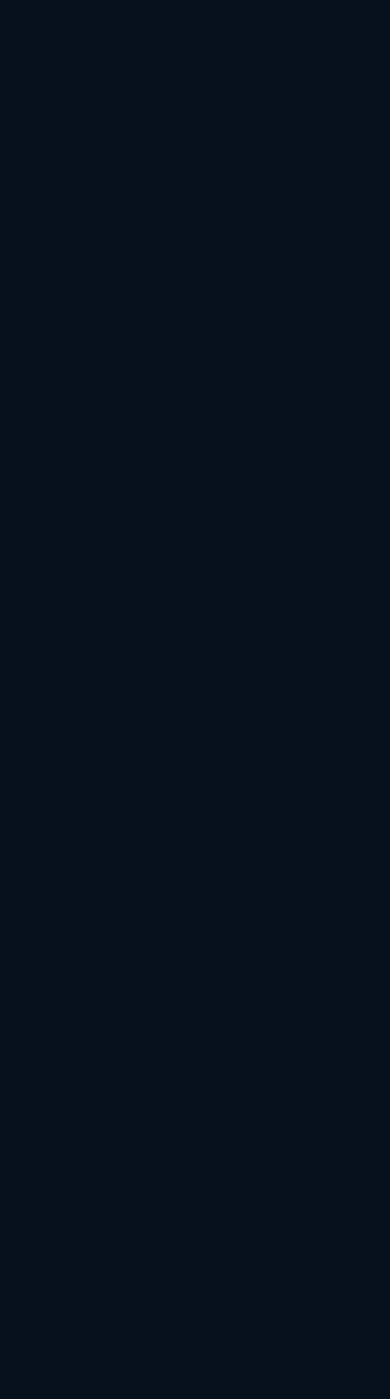
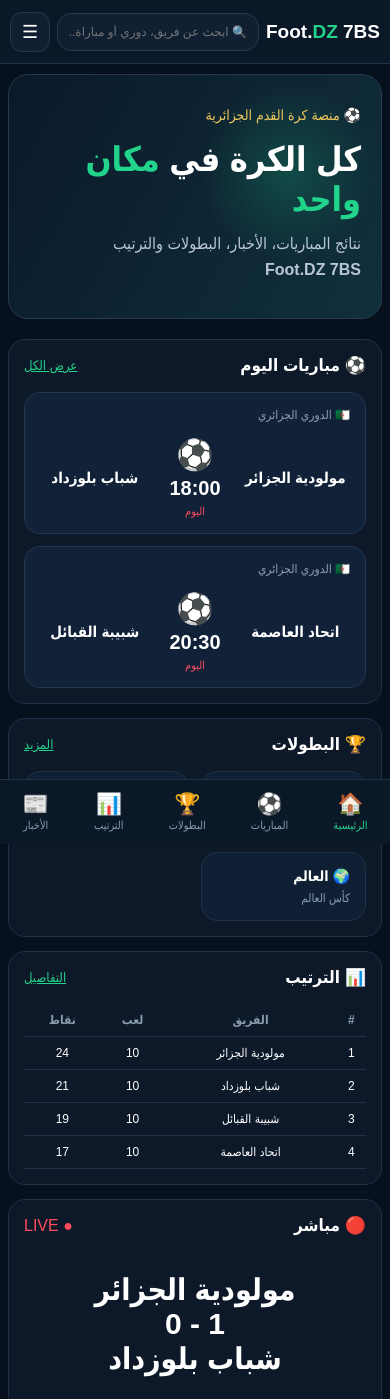
Before and after one commit to footbooldz7bs-byte/Footdz-7bs, a website: page public/index.html in a window 390 px wide. Shown: the top 1399 px of the page. Before the commit the page ends 844 px from the top, so only its background shows below. Drawn offline with Linux system fonts and the light colour scheme.

Commit message:
Refactor HTML and CSS for layout improvements
Adjusted CSS styles for better layout and responsiveness. Updated HTML structure for improved semantics and accessibility.

```diff
--- a/public/index.html
+++ b/public/index.html
@@ -1,3 +1,4 @@
+
 <!DOCTYPE html>
 <html lang="ar" dir="rtl">
 <head>
@@ -7,12 +8,14 @@
 
 <style>
 *{box-sizing:border-box}
+
 body{
 margin:0;
 font-family:Arial,Tahoma,sans-serif;
 background:#07111e;
 color:#fff;
 }
+
 header{
 height:70px;
 background:#0b1828;
@@ -25,12 +28,14 @@ position:sticky;
 top:0;
 z-index:10;
 }
+
 .logo{
 font-size:24px;
 font-weight:bold;
 white-space:nowrap;
 }
 .logo span{color:#21d38b}
+
 .search{
 background:#101f32;
 border:1px solid #263950;
@@ -40,7 +45,13 @@ color:#9baabd;
 flex:1;
 max-width:500px;
 }
-.icons{margin-right:auto;display:flex;gap:8px}
+
+.icons{
+margin-right:auto;
+display:flex;
+gap:8px;
+}
+
 .icon{
 background:#101f32;
 border:1px solid #263950;
@@ -50,16 +61,19 @@ width:42px;
 height:42px;
 font-size:18px;
 }
+
 .layout{
 display:grid;
 grid-template-columns:230px 1fr;
 min-height:calc(100vh - 70px);
 }
+
 aside{
 background:#081421;
 border-left:1px solid #203047;
 padding:25px 15px;
 }
+
 .menu{
 display:block;
 padding:14px;
@@ -69,17 +83,21 @@ color:#aebbd0;
 text-decoration:none;
 font-size:15px;
 }
-.menu:hover,.menu.active{
+
+.menu:hover,
+.menu.active{
 background:#12253a;
 color:#fff;
 border-right:3px solid #21d38b;
 }
+
 main{
 padding:25px;
 max-width:1450px;
 width:100%;
 margin:auto;
 }
+
 .hero{
 min-height:300px;
 border-radius:25px;
@@ -91,26 +109,34 @@ background:
 radial-gradient(circle at 75% 40%,rgba(33,211,139,.20),transparent 28%),
 linear-gradient(120deg,#0b1929,#10303c);
 }
+
 .hero small{
 color:#f3c95c;
 font-size:14px;
 }
+
 .hero h1{
 font-size:48px;
 margin:15px 0;
 }
-.hero h1 span{color:#21d38b}
+
+.hero h1 span{
+color:#21d38b;
+}
+
 .hero p{
 color:#b9c6d7;
 font-size:19px;
 margin:8px 0;
 }
+
 .grid{
 display:grid;
 grid-template-columns:minmax(0,1fr) 320px;
 gap:20px;
 margin-top:20px;
 }
+
 .box{
 background:#0d1929;
 border:1px solid #203047;
@@ -118,33 +144,43 @@ border-radius:20px;
 padding:20px;
 margin-bottom:20px;
 }
+
 .title{
 display:flex;
 justify-content:space-between;
 align-items:center;
 margin-bottom:16px;
 }
+
 .title h2{
 font-size:20px;
 margin:0;
 }
-.more{color:#21d38b;font-size:13px}
+
+.more{
+color:#21d38b;
+font-size:13px;
+}
+
 .matches{
 display:grid;
 grid-template-columns:repeat(2,1fr);
 gap:12px;
 }
+
 .match{
 background:#112137;
 border:1px solid #233850;
 border-radius:16px;
 padding:18px;
 }
+
 .league{
 color:#8fa0b5;
 font-size:12px;
 margin-bottom:15px;
 }
+
 .teams{
 display:grid;
 grid-template-columns:1fr 75px 1fr;
@@ -152,29 +188,35 @@ align-items:center;
 text-align:center;
 gap:8px;
 }
+
 .team{
 font-weight:bold;
 font-size:15px;
 }
+
 .ball{
 font-size:30px;
 display:block;
 margin-bottom:5px;
 }
+
 .time{
 font-size:20px;
 font-weight:bold;
 }
+
 .today{
 color:#ff4d5d;
 font-size:11px;
 margin-top:5px;
 }
+
 .leagues{
 display:grid;
 grid-template-columns:repeat(3,1fr);
 gap:12px;
 }
+
 .league-card{
 background:#102034;
 border:1px solid #203047;
@@ -182,12 +224,14 @@ border-radius:16px;
 padding:20px;
 font-weight:bold;
 }
+
 .league-card small{
 display:block;
 color:#899bb0;
 margin-top:7px;
 font-weight:normal;
 }
+
 .news-item{
 display:flex;
 gap:12px;
@@ -196,6 +240,7 @@ border-radius:14px;
 padding:12px;
 margin-bottom:10px;
 }
+
 .news-img{
 width:90px;
 height:65px;
@@ -206,84 +251,513 @@ align-items:center;
 justify-content:center;
 font-size:28px;
 }
+
 .news-text b{
 font-size:14px;
 line-height:1.5;
 }
+
 .news-text small{
 display:block;
 color:#899bb0;
 margin-top:6px;
 }
+
 .score{
 font-size:30px;
 font-weight:bold;
 text-align:center;
 padding:20px;
 }
+
 .live{
 color:#ff4d5d;
 }
+
 table{
 width:100%;
 border-collapse:collapse;
 font-size:13px;
 }
+
 td,th{
 padding:12px 5px;
 border-bottom:1px solid #203047;
 text-align:center;
 }
-th{color:#899bb0}
-.bottom{display:none}
+
+th{
+color:#899bb0;
+}
+
+/* شريط الهاتف */
+.bottom{
+display:none;
+}
 
 /* الهاتف */
 @media(max-width:850px){
+
 header{
 height:64px;
 padding:0 10px;
 gap:7px;
 }
+
 header>.logo{
 font-size:19px;
 }
+
 .search{
 font-size:12px;
 padding:11px;
 }
+
 .icons .icon:first-child{
 display:none;
 }
+
 .icon{
 width:40px;
 height:40px;
 }
+
 .layout{
 display:block;
 }
+
 aside{
 display:none;
 }
+
 main{
 padding:10px 8px 85px;
 }
+
 .hero{
 min-height:245px;
 padding:25px 20px;
 border-radius:20px;
 }
+
 .hero h1{
 font-size:34px;
 }
+
 .hero p{
 font-size:16px;
 }
+
 .grid{
 display:block;
 }
+
 .box{
 padding:15px;
 border-radius:17px;
 margin-bottom:14px;
 }
+
 .title h2{
+font-size:17px;
+}
+
+.matches{
+grid-template-columns:1fr;
+}
+
+.match{
+padding:15px;
+}
+
+.leagues{
+grid-template-columns:1fr 1fr;
+}
+
+.league-card{
+padding:15px;
+font-size:14px;
+}
+
+.news-img{
+width:75px;
+height:60px;
+}
+
+.news-text b{
+font-size:13px;
+}
+
+.bottom{
+display:flex;
+position:fixed;
+bottom:0;
+right:0;
+left:0;
+height:65px;
+background:#0b1828;
+border-top:1px solid #203047;
+z-index:20;
+justify-content:space-around;
+align-items:center;
+}
+
+.bottom a{
+color:#899bb0;
+text-decoration:none;
+font-size:11px;
+text-align:center;
+}
+
+.bottom a span{
+display:block;
+font-size:21px;
+margin-bottom:3px;
+}
+
+.bottom a.active{
+color:#21d38b;
+}
+
+table{
+font-size:12px;
+}
+
+td,th{
+padding:9px 3px;
+}
+}
+</style>
+</head>
+
+<body>
+
+<header>
+
+<div class="logo">
+Foot.<span>DZ</span> 7BS
+</div>
+
+<input
+class="search"
+type="text"
+placeholder="🔍 ابحث عن فريق، دوري أو مباراة..."
+>
+
+<div class="icons">
+<button class="icon">🔔</button>
+<button class="icon">☰</button>
+</div>
+
+</header>
+
+<div class="layout">
+
+<aside>
+
+<a class="menu active" href="#">🏠 الرئيسية</a>
+<a class="menu" href="#">⚽ المباريات</a>
+<a class="menu" href="#">🏆 البطولات</a>
+<a class="menu" href="#">📊 الترتيب</a>
+<a class="menu" href="#">📰 الأخبار</a>
+<a class="menu" href="#">⭐ الفرق المفضلة</a>
+
+</aside>
+
+<main>
+
+<section class="hero">
+
+<div>
+
+<small>⚽ منصة كرة القدم الجزائرية</small>
+
+<h1>
+كل الكرة في <span>مكان واحد</span>
+</h1>
+
+<p>
+نتائج المباريات، الأخبار، البطولات والترتيب
+</p>
+
+<p>
+<strong>Foot.DZ 7BS</strong>
+</p>
+
+</div>
+
+</section>
+
+<div class="grid">
+
+<div>
+
+<section class="box">
+
+<div class="title">
+<h2>⚽ مباريات اليوم</h2>
+<a class="more" href="#">عرض الكل</a>
+</div>
+
+<div class="matches">
+
+<div class="match">
+
+<div class="league">
+🇩🇿 الدوري الجزائري
+</div>
+
+<div class="teams">
+
+<div class="team">
+مولودية الجزائر
+</div>
+
+<div>
+<span class="ball">⚽</span>
+<div class="time">18:00</div>
+<div class="today">اليوم</div>
+</div>
+
+<div class="team">
+شباب بلوزداد
+</div>
+
+</div>
+
+</div>
+
+<div class="match">
+
+<div class="league">
+🇩🇿 الدوري الجزائري
+</div>
+
+<div class="teams">
+
+<div class="team">
+اتحاد العاصمة
+</div>
+
+<div>
+<span class="ball">⚽</span>
+<div class="time">20:30</div>
+<div class="today">اليوم</div>
+</div>
+
+<div class="team">
+شبيبة القبائل
+</div>
+
+</div>
+
+</div>
+
+</div>
+
+</section>
+
+<section class="box">
+
+<div class="title">
+<h2>🏆 البطولات</h2>
+<a class="more" href="#">المزيد</a>
+</div>
+
+<div class="leagues">
+
+<div class="league-card">
+🇩🇿 الجزائر
+<small>الرابطة المحترفة</small>
+</div>
+
+<div class="league-card">
+🇪🇺 أوروبا
+<small>دوري أبطال أوروبا</small>
+</div>
+
+<div class="league-card">
+🌍 العالم
+<small>كأس العالم</small>
+</div>
+
+</div>
+
+</section>
+
+<section class="box">
+
+<div class="title">
+<h2>📊 الترتيب</h2>
+<a class="more" href="#">التفاصيل</a>
+</div>
+
+<table>
+
+<tr>
+<th>#</th>
+<th>الفريق</th>
+<th>لعب</th>
+<th>نقاط</th>
+</tr>
+
+<tr>
+<td>1</td>
+<td>مولودية الجزائر</td>
+<td>10</td>
+<td>24</td>
+</tr>
+
+<tr>
+<td>2</td>
+<td>شباب بلوزداد</td>
+<td>10</td>
+<td>21</td>
+</tr>
+
+<tr>
+<td>3</td>
+<td>شبيبة القبائل</td>
+<td>10</td>
+<td>19</td>
+</tr>
+
+<tr>
+<td>4</td>
+<td>اتحاد العاصمة</td>
+<td>10</td>
+<td>17</td>
+</tr>
+
+</table>
+
+</section>
+
+</div>
+
+<div>
+
+<section class="box">
+
+<div class="title">
+<h2>🔴 مباشر</h2>
+<span class="live">● LIVE</span>
+</div>
+
+<div class="score">
+
+مولودية الجزائر
+<br>
+
+<span>1 - 0</span>
+
+<br>
+
+شباب بلوزداد
+
+</div>
+
+</section>
+
+<section class="box">
+
+<div class="title">
+<h2>📰 آخر الأخبار</h2>
+<a class="more" href="#">المزيد</a>
+</div>
+
+<div class="news-item">
+
+<div class="news-img">⚽</div>
+
+<div class="news-text">
+
+<b>
+آخر أخبار كرة القدم الجزائرية
+</b>
+
+<small>
+منذ 10 دقائق
+</small>
+
+</div>
+
+</div>
+
+<div class="news-item">
+
+<div class="news-img">🏆</div>
+
+<div class="news-text">
+
+<b>
+نتائج وترتيب البطولة
+</b>
+
+<small>
+منذ 30 دقيقة
+</small>
+
+</div>
+
+</div>
+
+<div class="news-item">
+
+<div class="news-img">🔥</div>
+
+<div class="news-text">
+
+<b>
+مباريات قوية اليوم
+</b>
+
+<small>
+منذ ساعة
+</small>
+
+</div>
+
+</div>
+
+</section>
+
+</div>
+
+</div>
+
+</main>
+
+</div>
+
+<nav class="bottom">
+
+<a class="active" href="#">
+<span>🏠</span>
+الرئيسية
+</a>
+
+<a href="#">
+<span>⚽</span>
+المباريات
+</a>
+
+<a href="#">
+<span>🏆</span>
+البطولات
+</a>
+
+<a href="#">
+<span>📊</span>
+الترتيب
+</a>
+
+<a href="#">
+<span>📰</span>
+الأخبار
+</a>
+
+</nav>
+
+</body>
+</html>
```
